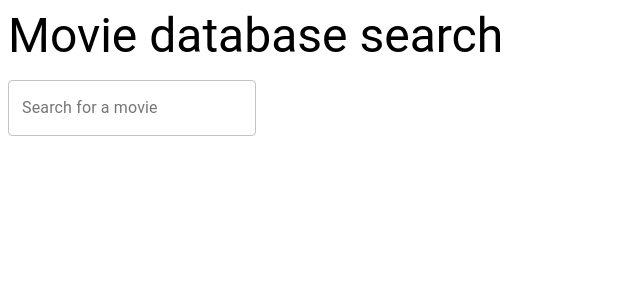
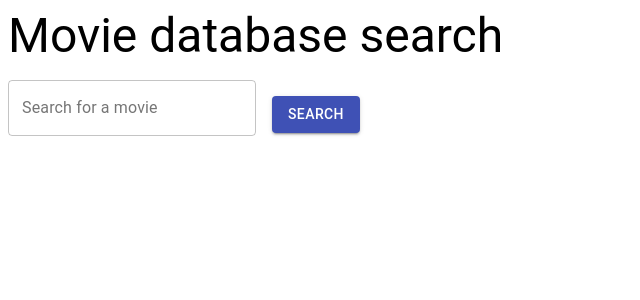
Before and after one commit to jan-stehlik/movie-db, a React app: page / in a window 1280 px wide. Shown: the top 300 px of the page, without its empty margins (0-640 px from the left). Built offline with nearby package versions, Linux system fonts and the light colour scheme; no server answers; the HTML template or start-up script is replaced by a standard one.

Commit message:
send request to OMdb with search term

```diff
--- a/package.json
+++ b/package.json
@@ -9,14 +9,17 @@
   },
   "dependencies": {
     "@material-ui/core": "^4.5.0",
+    "axios": "^0.19.0",
     "react": "^16.10.2",
     "react-dom": "^16.10.2"
   },
   "devDependencies": {
     "@babel/cli": "^7.6.2",
     "@babel/core": "^7.6.2",
+    "@babel/plugin-transform-runtime": "^7.6.2",
     "@babel/preset-env": "^7.6.2",
     "@babel/preset-react": "^7.0.0",
+    "@babel/runtime": "^7.6.2",
     "@testing-library/react": "^9.3.0",
     "babel-loader": "^8.0.6",
     "jest": "^24.9.0",
--- a/src/App.js
+++ b/src/App.js
@@ -1,12 +1,51 @@
-import React from 'react'
+import React, { useState } from 'react'
 import Typography from '@material-ui/core/Typography'
-import { MovieSearch } from './components'
+import TextField from '@material-ui/core/TextField'
+import Button from '@material-ui/core/Button'
+import Grid from '@material-ui/core/Grid'
+import { makeStyles } from '@material-ui/core/styles'
+import { getMoviesBySearchTerm } from './api/endpoints'
 
-const App = () => (
-  <>
-    <Typography variant="h3">Movie database search</Typography>
-    <MovieSearch />
-  </>
-)
+const useStyles = makeStyles(theme => ({
+  root: {
+    flexGrow: 1
+  },
+  button: {
+    marginTop: theme.spacing(4)
+  }
+}))
+
+const App = () => {
+  const classes = useStyles()
+  const [searchTerm, setSearchTerm] = useState('')
+
+  const handleSubmit = async () => {
+    const response = await getMoviesBySearchTerm(searchTerm)
+  }
+
+  return (
+    <>
+      <Typography variant="h3">Movie database search</Typography>
+      <Grid container spacing={2} className={classes.root}>
+        <Grid item>
+          <TextField
+            id="movie search"
+            label="Search for a movie"
+            placeholder="e.g. batman"
+            margin="normal"
+            variant="outlined"
+            value={searchTerm}
+            onChange={event => setSearchTerm(event.target.value)}
+          />
+        </Grid>
+        <Grid item className={classes.button}>
+          <Button variant="contained" color="primary" onClick={handleSubmit}>
+            Search
+          </Button>
+        </Grid>
+      </Grid>
+    </>
+  )
+}
 
 export { App }
--- /dev/null
+++ b/src/api/endpoints.js
@@ -0,0 +1,11 @@
+import axios from 'axios'
+import { getSearchUrl } from '../config'
+
+const getMoviesBySearchTerm = async searchTerm => {
+  const url = getSearchUrl(searchTerm)
+  const response = await axios(url)
+
+  return response
+}
+
+export { getMoviesBySearchTerm }
--- a/src/components/MovieSearch.js
+++ /dev/null
@@ -1,14 +0,0 @@
-import React from 'react'
-import TextField from '@material-ui/core/TextField'
-
-const MovieSearch = () => (
-  <TextField
-    id="movie search"
-    label="Search for a movie"
-    placeholder="e.g. batman"
-    margin="normal"
-    variant="outlined"
-  />
-)
-
-export { MovieSearch }
--- a/src/components/index.js
+++ /dev/null
@@ -1 +0,0 @@
-export { MovieSearch } from './MovieSearch'
--- /dev/null
+++ b/src/config/index.js
@@ -0,0 +1,4 @@
+// given there is no CI/CD process for this demo we hardcode api key
+const apiKey = process.env.API_KEY || '3371d963'
+
+export const getSearchUrl = searchTerm => `http://www.omdbapi.com/?apikey=${apiKey}&s=${searchTerm}&r=json&type=movie`
```
Also changed, not shown: .babelrc, 2 other files (tests, documents, lock files or other folders).
